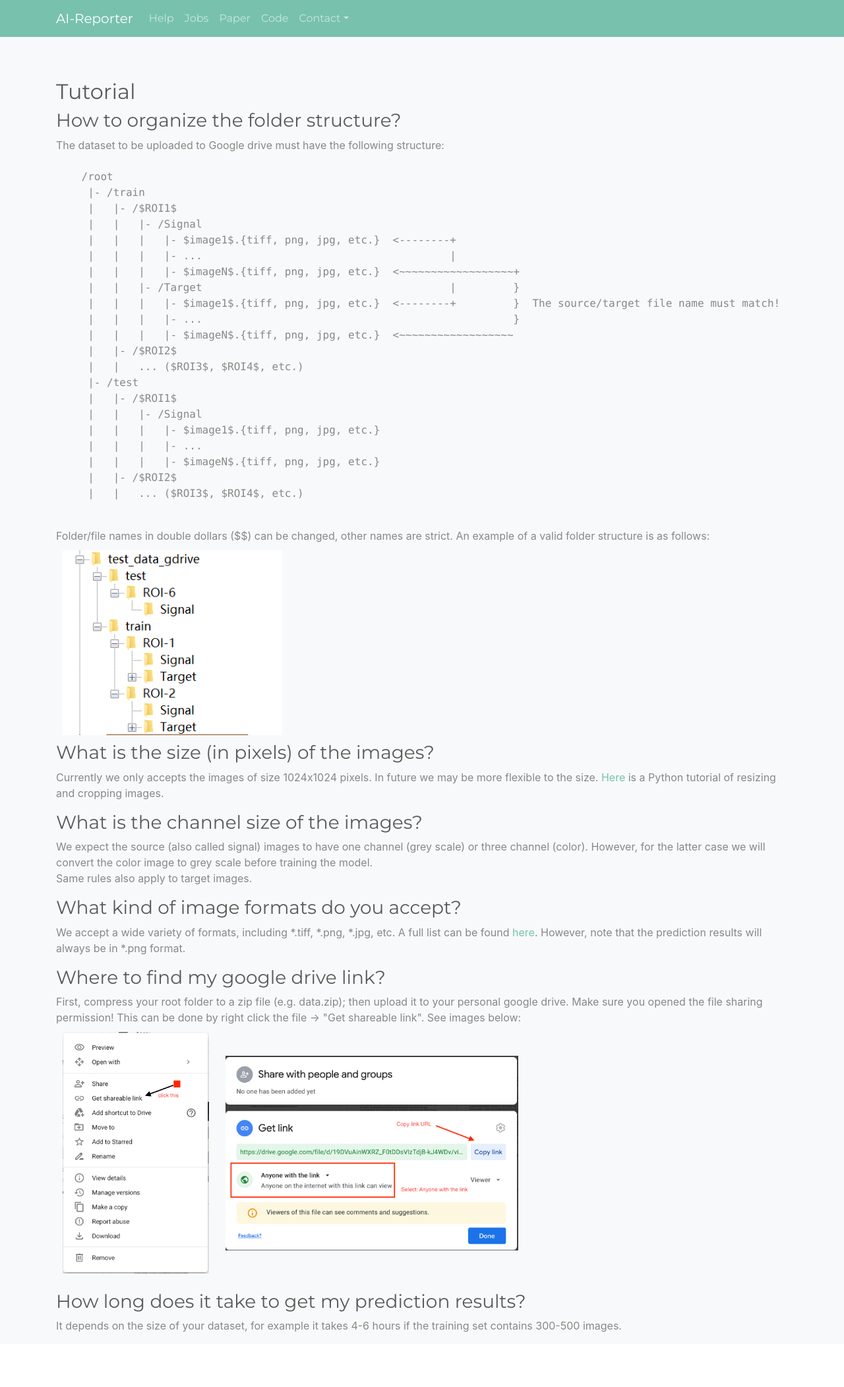
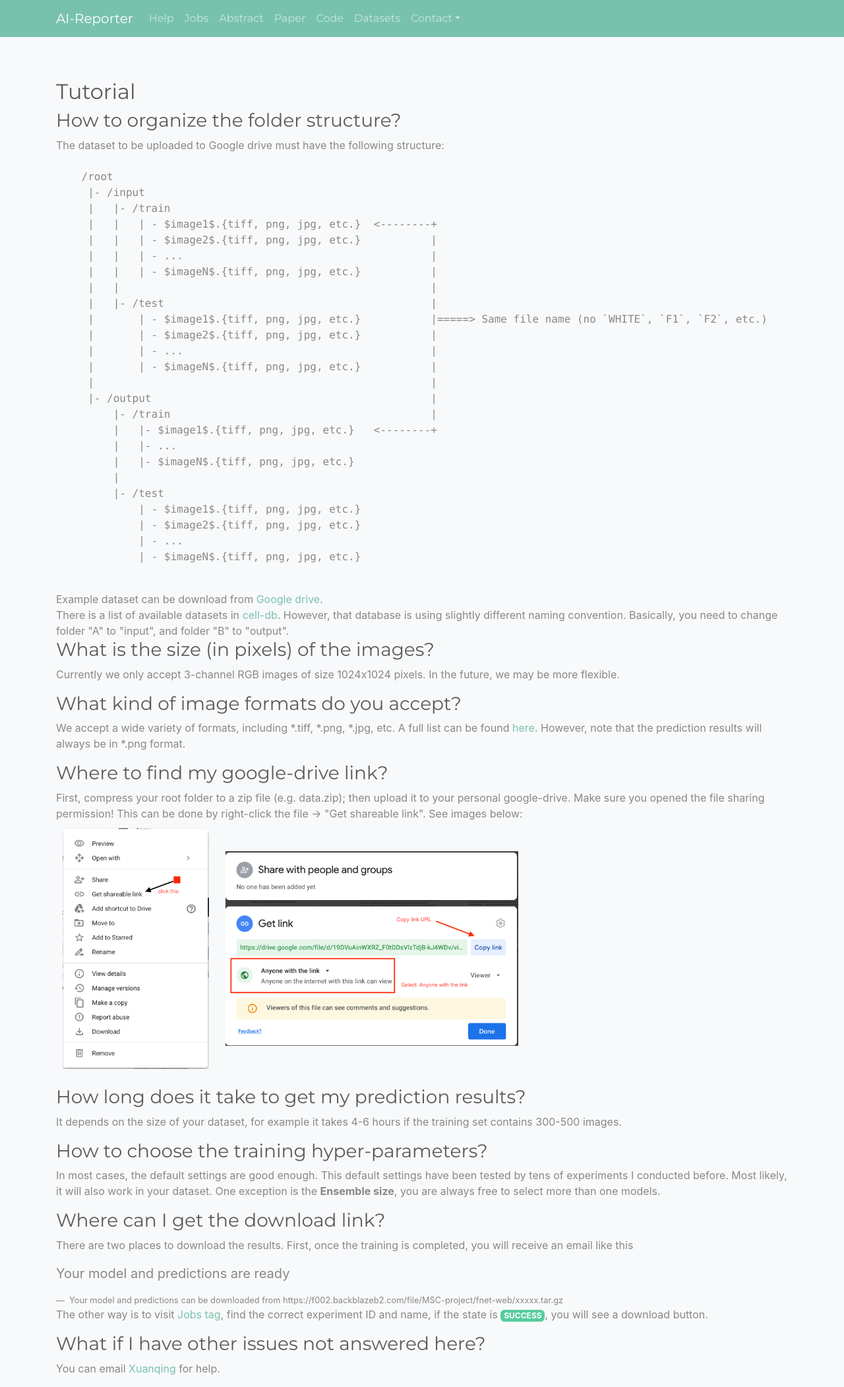
Before and after one commit to xuanqing94/fnet-web, a Flask app: page /help in a window 1280 px wide. Shown: the whole page at 66% size. Before the commit the page ends 2019 px from the top, so only its background shows below. Run offline with Flask 2, Linux system fonts and the light colour scheme; some libraries are stand-ins or nearby versions.

Commit message:
new features

```diff
--- a/app.py
+++ b/app.py
@@ -2,9 +2,11 @@ import glob
 import logging
 import multiprocessing
 import os
+import ast
 import shutil
 import sqlite3
 import datetime
+from pathlib import PurePath
 
 # Import smtplib for the actual sending function
 import smtplib
@@ -61,11 +63,12 @@ class JobItem:
             "SUBMIT",
             req["gdrive-url"],
             {
-                "epochs": req["epochs"],
-                "batch_size": req["batch-size"],
-                "learning_rate": req["learning-rate"],
-                "weight_decay": req["weight-decay"],
-                "drop_rate": req["drop-rate"],
+                "epochs": int(req["epochs"]),
+                "batch_size": int(req["batch-size"]),
+                "learning_rate": float(req["learning-rate"]),
+                "weight_decay": float(req["weight-decay"]),
+                "drop_rate": float(req["drop-rate"]),
+                "n_models": int(req["n-models"]),
             },
             req['short-description'],
         )
@@ -86,7 +89,7 @@ class SQL:
 
     def create_table(self):
         command = """CREATE TABLE job_list
-                       (ID text, timestamp text, first_name text, last_name text, email text, proj_name text, status text, download_url text, train_cfg text, description text)"""
+                       (ID text, timestamp text, first_name text, last_name text, email text, proj_name text, status text, download_url text, description text, train_cfg text)"""
         self.conn.execute(command)
         self.conn.commit()
 
@@ -95,7 +98,7 @@ class SQL:
         for row in self.conn.execute(
             """SELECT * FROM job_list ORDER BY timestamp DESC"""
         ):
-            job_list.append(JobItem(*row[:-1], eval(row[-1])))
+            job_list.append(JobItem(*row[:-1], ast.literal_eval(row[-1])))
         return job_list
 
     def insert_job(self, job_item: JobItem):
@@ -111,8 +114,8 @@ class SQL:
                 job_item.proj_name,
                 job_item.status,
                 job_item.download_url,
+                job_item.description,
                 str(job_item.train_cfg),
-                job_item.description,
             ),
         )
         self.conn.commit()
@@ -134,21 +137,18 @@ class SQL:
 
 
 SQL_FILE = "./job_list.sqlite"
-
-"""
-SQL_HANDLE = SQL(SQL_FILE)
-SQL_HANDLE.create_table()
-job_list = [
-        JobItem(str(uuid.uuid4()), "2019-01-01 09:00:00", "Xuanqing", "Liu", "xqliu@cs.ucla.edu", "Test job list", "SUBMIT", "TBD", {"batch_size": 4, "learning_rate": 1.0e-3}, ""),
-        JobItem(str(uuid.uuid4()), "2019-01-01 09:00:01", "Xuanqing", "Liu", "xqliu@cs.ucla.edu", "Test job list", "QUEUE", "TBD", {"batch_size": 4, "learning_rate": 1.0e-3}, ""),
-        JobItem(str(uuid.uuid4()), "2019-01-01 09:00:02", "Xuanqing", "Liu", "xqliu@cs.ucla.edu", "Test job list", "RUN", "TBD", {"batch_size": 4, "learning_rate": 1.0e-3}, ""),
-        JobItem(str(uuid.uuid4()), "2019-01-01 09:00:03", "Xuanqing", "Liu", "xqliu@cs.ucla.edu", "Test job list", "SUCCESS", "TBD", {"batch_size": 4, "learning_rate": 1.0e-3}, ""),
-        JobItem(str(uuid.uuid4()), "2019-01-01 09:00:04", "Xuanqing", "Liu", "xqliu@cs.ucla.edu", "Test job list", "FAILURE", "TBD", {"batch_size": 4, "learning_rate": 1.0e-3}, ""),
-]
-for job in job_list:
-    SQL_HANDLE.insert_job(job)
-exit(0)
-"""
+if not os.path.isfile(SQL_FILE):
+    SQL_HANDLE = SQL(SQL_FILE)
+    SQL_HANDLE.create_table()
+    job_list = [
+            JobItem(str(uuid.uuid4()), "2019-01-01 09:00:00", "Xuanqing", "Liu", "xqliu@cs.ucla.edu", "Test job list", "SUBMIT", "TBD", {"batch_size": 4, "learning_rate": 1.0e-3}, "DESC"),
+            JobItem(str(uuid.uuid4()), "2019-01-01 09:00:01", "Xuanqing", "Liu", "xqliu@cs.ucla.edu", "Test job list", "QUEUE", "TBD", {"batch_size": 4, "learning_rate": 1.0e-3}, "DESC"),
+            JobItem(str(uuid.uuid4()), "2019-01-01 09:00:02", "Xuanqing", "Liu", "xqliu@cs.ucla.edu", "Test job list", "RUN", "TBD", {"batch_size": 4, "learning_rate": 1.0e-3}, "DESC"),
+            JobItem(str(uuid.uuid4()), "2019-01-01 09:00:03", "Xuanqing", "Liu", "xqliu@cs.ucla.edu", "Test job list", "SUCCESS", "TBD",  {"batch_size": 4, "learning_rate": 1.0e-3}, "DESC"),
+            JobItem(str(uuid.uuid4()), "2019-01-01 09:00:04", "Xuanqing", "Liu", "xqliu@cs.ucla.edu", "Test job list", "FAILURE", "TBD", {"batch_size": 4, "learning_rate": 1.0e-3}, "DESC"),
+    ]
+    for job in job_list:
+        SQL_HANDLE.insert_job(job)
 
 app = Flask(__name__)
 logging.basicConfig(
@@ -176,142 +176,6 @@ def send_email(title, body, recipient):
         server.helo()
         server.send_message(msg)
 
-
-def convert_to_png(in_img):
-    """Convert the input image to png format. As png is known to work with pix2pix.
-    We could also modify their code to directly support other formats as well.
-
-    Input channels will be compressed to one channel. If input is color image, it will
-    be converted to black and white image.
-
-    Output image coexists with input image, only the file extension will be changed to
-    png. If the input is already in png format, then it will be overwritten.
-    :param in_img: Path to input image.
-    :return: Path to
-    """
-    if in_img.endswith(".tiff") or in_img.endswith(".tif"):
-        dat = tifffile.imread(in_img).astype(np.float)
-    else:
-        dat = imageio.imread(in_img).astype(np.float)
-    if len(dat.shape) != 2:
-        # guess the data spec
-        if dat.shape[-1] == 3:
-            # Convert rgb to grey
-            dat = 0.2989 * dat[:, :, 0] + 0.5870 * dat[:, :, 1] + 0.1140 * dat[:, :, 2]
-        elif dat.shape[-1] == 1:
-            dat = dat[:, :, 0]
-        else:
-            raise RuntimeError("Unknown data structure: ", dat.shape, dat)
-    assert dat.shape[0] == dat.shape[1] == 1024
-    dat = dat.astype(np.uint8)
-    # replace the file extension to png
-    out_img = ".".join(in_img.split(".")[:-1] + ["png"])
-    imageio.imwrite(out_img, dat)
-    return out_img
-
-
-def collect_images_and_copy(train_dir, test_dir, out_dir):
-    """Collect images from training and testing directories, and move them to
-    output directory for launching Pix2pix.
-    :param train_dir: str, the root directory of training files.
-    :param test_dir: str, the root directory of testing files.
-    :param out_dir: str, the output directory in which both training and test
-    files will be written.
-    :return: the number of training images and the number of testing images.
-    """
-
-    def collect_images(folder):
-        """Get all images under this folder with valid extension.
-        :param folder: Path to directory containing images.
-        :return: A list of path to images with sorted order.
-        """
-        images = []
-        for valid_ext in ["png", "jpg", "jpeg", "tif", "tiff"]:
-            images.extend(glob.glob(f"{folder}/*.{valid_ext}"))
-        return sorted(images)
-
-    def move_or_copy_overwrite(src_f, dst_folder, move=True):
-        """A helper function to move/copy image from one place to another. The
-        image file name will not change after moving/copying. It may also overwrite
-        the file in dst_folder having the same file name.
-        :param src_f: Path to source image.
-        :param dst_folder: Path to target folder.
-        :param move: Whether to move or copy the image.
-        :return: None
-        """
-        dst_file = os.path.join(dst_folder, os.path.basename(src_f))
-        if move:
-            shutil.move(src_f, dst_file)
-        else:
-            shutil.copy(src_f, dst_file)
-
-    train_signal_images = collect_images(f"{train_dir}/**/Signal/")
-    train_target_images = [f.replace("Signal", "Target") for f in train_signal_images]
-    train_A = os.path.join(out_dir, "A/train")
-    train_B = os.path.join(out_dir, "B/train")
-    os.makedirs(train_A, exist_ok=True)
-    os.makedirs(train_B, exist_ok=True)
-    for fa, fb in zip(train_signal_images, train_target_images):
-        # Temperary!!
-        # fb = fb.replace('WHITE', 'F1')
-        assert os.path.isfile(fb)
-        # convert image to png format
-        fa = convert_to_png(fa)
-        fb = convert_to_png(fb)
-        move_or_copy_overwrite(fa, train_A)
-        move_or_copy_overwrite(fb, train_B)
-
-    # prepare the test folder, this is optional.
-    test_signal_images = collect_images(f"{test_dir}/**/Signal/")
-    test_A = os.path.join(out_dir, "A/test")
-    test_B = os.path.join(out_dir, "B/test")
-    os.makedirs(test_A, exist_ok=True)
-    os.makedirs(test_B, exist_ok=True)
-    for fa in test_signal_images:
-        fa = convert_to_png(fa)
-        move_or_copy_overwrite(fa, test_A, move=False)
-        # a fake target image
-        move_or_copy_overwrite(fa, test_B)
-
-    # Gather some statistics
-    return len(train_signal_images), len(test_signal_images)
-
-
-def combine_A_and_B(out_dir):
-    bash_cmd = (
-        f"python ./scripts/combine_A_and_B.py --fold_A={out_dir}/A "
-        f"--fold_B={out_dir}/B --fold_AB={out_dir}/AB"
-    )
-    ret_code = subprocess.run(bash_cmd.split())
-    logging.info(f"Combine A and B script finished with return code ({ret_code})")
-    return ret_code
-
-
-"""
-def train_marker(out_dir, expr_name):
-    bash_cmd = (
-        f"python ./train.py --dataroot={out_dir}/AB "
-        f"--name {expr_name} "
-        f"--gpu_ids 0 --model=pix2pix --input_nc=1 "
-        f"--output_nc=1 --dataset_mode aligned --batch_size 2 "
-        f"--load_size=1024 --crop_size 1024"
-    )
-    ret_code = subprocess.run(bash_cmd.split())
-    logging.info(f"Training code finished with return code ({ret_code})")
-    return ret_code
-
-
-def test_marker(out_dir, results_dir, expr_name):
-    bash_cmd = (
-        f"python test.py --dataroot {out_dir}/AB "
-        f"--name {expr_name} --gpu_ids 0 --model pix2pix --input_nc 1 "
-        f"--output_nc 1 --dataset_mode aligned --load_size 1024 "
-        f"--crop_size 1024 --results_dir {results_dir}"
-    )
-    ret_code = subprocess.run(bash_cmd.split())
-    logging.info(f"Testing code finished with return code ({ret_code})")
-    return ret_code
-"""
 
 def confirmation_mail_body(job: JobItem, num_training_imgs, num_testing_imgs):
     """Compose the body of confirmation email.
@@ -353,14 +217,17 @@ def results_mail_body(result):
 
 
 def train_marker(src, tgt, train_cfg, ckpt_dir):
-    cmd = (
-        f"python -m BNNBench.trainer.ensemble_trainer --src-dir {src} --tgt-dir {tgt}"
-        f"--dropout {train_cfg['drop_rate']} --batch-size {train_cfg['batch_size']}"
-        f"--img-size 1024 --init-lr {train_cfg['learning_rate']} --total-epochs {train_cfg['epochs']}"
-        f"--weight-decay {train_cfg['weight_decay']} --ckpt-file {ckpt_dir}"
-    )
-    ret_code = subprocess.run(cmd.split())
-    logging.info(f"Training code finished with return code ({ret_code})")
+    ret_code = 0
+    for k_model in range(train_cfg['n_models']):
+        ckpt_f = os.path.join(ckpt_dir, f"model_{k_model}")
+        cmd = (
+            f"python -m BNNBench.trainer.ensemble_trainer --src-dir {src} --tgt-dir {tgt} "
+            f"--dropout --batch-size {train_cfg['batch_size']} --img-size 1024 "
+            f"--init-lr {train_cfg['learning_rate']} --total-epochs {train_cfg['epochs']} "
+            f"--weight-decay {train_cfg['weight_decay']} --ckpt-file {ckpt_f}"
+        )
+        ret_code = subprocess.run(cmd, shell=True)
+        logging.info(f"Training code finished with return code ({ret_code})")
     return ret_code
 
 
@@ -370,10 +237,26 @@ def test_marker(src, tgt, ckpt_dir, result_dir):
         f"--img-size 1024 --batch-size 16 --test-src-dir {src} --test-tgt-dir {tgt} "
         f"--result-dir {result_dir}"
     )
-    ret_code = subprocess.run(cmd.split())
+    ret_code = subprocess.run(cmd, shell=True)
     logging.info(f"Testing code finished with return code ({ret_code})")
     return ret_code
 
+
+def pack_result_and_upload(result_dir):
+    result_tar_ball = os.path.join("./results", PurePath(result_dir).stem + ".tar.gz")
+    pack_cmd = f"tar -czvf {result_tar_ball} {result_dir}/"
+    ret_code = subprocess.run(pack_cmd, shell=True)
+    logging.info(f"Created tar ball with return code {ret_code}")
+    if ret_code.returncode == 0:
+        # upload to backblaze b2, currently we are using Xuanqing's personal account.
+        # In the future we need to have a formal account
+        tar_f = os.path.basename(result_tar_ball)
+        upload_cmd = f"b2 upload-file MSC-project {result_tar_ball} fnet-web/{tar_f}"
+        with subprocess.Popen(upload_cmd, shell=True, stdout=subprocess.PIPE) as proc:
+            # read first line for download url
+            url = proc.stdout.readline().decode("utf8").lstrip("URL by file name: ")
+        logging.info(f"Uploaded tar ball with downloading url {url}")
+    return url
 
 def process_task(job: JobItem, file_id):
     # update state
@@ -412,18 +295,23 @@ def process_task(job: JobItem, file_id):
         )
         # train for this marker
         logging.info("Launching the training loop")
-        train_marker(train_src_dir, train_tgt_dir, job.train_cfg, job.ID)
-
+        ckpt_dir = os.path.join("./checkpoints", job.ID)
+        os.makedirs(ckpt_dir, exist_ok=True)
+        train_marker(train_src_dir, train_tgt_dir, job.train_cfg, ckpt_dir)
         # generate the prediction result
         logging.info("Generating the prediction result")
-        test_marker(out_dir, results_dir, expr_name)
+        result_dir = os.path.join("./results", job.ID)
+        os.makedirs(result_dir, exist_ok=True)
+        test_marker(test_src_dir, test_tgt_dir, ckpt_dir, result_dir)
+        # package the result and upload
+        result_url = pack_result_and_upload(result_dir)
         # Send email to client
-        # send_email("Your model and predictions are ready")
+        send_email("Your model and predictions are ready", f"Your model and predictions can be downloaded from {result_url}", job.email)
     except Exception as e:
         send_email("JOB FAILURE", str(e), job.email)
         SQL_HANDLE.update_job_status(job.ID, "FAILURE")
         raise e
-    SQL_HANDLE.update_job_status_with_url(job.ID, "SUCCESS", "")
+    SQL_HANDLE.update_job_status_with_url(job.ID, "SUCCESS", result_url)
 
 
 def get_and_verify_gdrive_url(url):
@@ -445,13 +333,13 @@ def start_training():
     job = JobItem.from_request(result)
     is_valid_uri, file_id = get_and_verify_gdrive_url(job.download_url)
     is_valid_email = validate_email(
-        email_address=job.email, check_regex=True, check_mx=False
+        email_address=job.email
     )
     if is_valid_email and is_valid_uri:
         # start a new process to download this file
         download_thread = multiprocessing.Process(
             target=process_task,
-            args=(job.ID, result, file_id, job.email),
+            args=(job, file_id),
             name=f"Download for {job.email}",
         )
         download_thread.start()
--- a/requirements.txt
+++ b/requirements.txt
@@ -7,3 +7,4 @@ flask
 googledrivedownloader
 py3-validate-email
 nvgpu
+b2
--- a/templates/frame.html
+++ b/templates/frame.html
@@ -48,10 +48,16 @@
               </a>
             </li>
             <li class="nav-item">
+              <a class="nav-link" href="https://xuanqing94.github.io/ai-reporter">Abstract</a>
+            </li>
+            <li class="nav-item">
               <a class="nav-link" href="https://www.nature.com/articles/s41598-021-85905-z">Paper</a>
             </li>
             <li class="nav-item">
               <a class="nav-link" href="https://github.com/xuanqing94/ai-reporter">Code</a>
+            </li>
+            <li class="nav-item">
+              <a class="nav-link" href="https://xuanqing94.github.io/cell-db">Datasets</a>
             </li>
             <li class="nav-item dropdown">
               <a class="nav-link dropdown-toggle" data-toggle="dropdown"
--- a/templates/help.html
+++ b/templates/help.html
@@ -6,42 +6,38 @@
     The dataset to be uploaded to Google drive must have the following structure:
     <p style="font-family:Lucida Console,monospace;white-space: pre;">
     /root
-     |- /train
-     |   |- /$ROI1$
-     |   |   |- /Signal
-     |   |   |   |- $image1$.{tiff, png, jpg, etc.}  <--------+
-     |   |   |   |- ...                                       |
-     |   |   |   |- $imageN$.{tiff, png, jpg, etc.}  <~~~~~~~~~~~~~~~~~~+
-     |   |   |- /Target                                       |         }
-     |   |   |   |- $image1$.{tiff, png, jpg, etc.}  <--------+         }  The source/target file name must match!
-     |   |   |   |- ...                                                 }
-     |   |   |   |- $imageN$.{tiff, png, jpg, etc.}  <~~~~~~~~~~~~~~~~~~
-     |   |- /$ROI2$
-     |   |   ... ($ROI3$, $ROI4$, etc.)
-     |- /test
-     |   |- /$ROI1$
-     |   |   |- /Signal
-     |   |   |   |- $image1$.{tiff, png, jpg, etc.}
-     |   |   |   |- ...
-     |   |   |   |- $imageN$.{tiff, png, jpg, etc.}
-     |   |- /$ROI2$
-     |   |   ... ($ROI3$, $ROI4$, etc.)
+     |- /input
+     |   |- /train
+     |   |   | - $image1$.{tiff, png, jpg, etc.}  <--------+
+     |   |   | - $image2$.{tiff, png, jpg, etc.}           |
+     |   |   | - ...                                       |
+     |   |   | - $imageN$.{tiff, png, jpg, etc.}           |
+     |   |                                                 |
+     |   |- /test                                          |
+     |       | - $image1$.{tiff, png, jpg, etc.}           |=====> Same file name (no `WHITE`, `F1`, `F2`, etc.)
+     |       | - $image2$.{tiff, png, jpg, etc.}           |
+     |       | - ...                                       |
+     |       | - $imageN$.{tiff, png, jpg, etc.}           |
+     |                                                     |
+     |- /output                                            |
+         |- /train                                         |
+         |   |- $image1$.{tiff, png, jpg, etc.}   <--------+
+         |   |- ...
+         |   |- $imageN$.{tiff, png, jpg, etc.}
+         |
+         |- /test
+             | - $image1$.{tiff, png, jpg, etc.}
+             | - $image2$.{tiff, png, jpg, etc.}
+             | - ...
+             | - $imageN$.{tiff, png, jpg, etc.}
     </p>
-    Folder/file names in double dollars ($$) can be changed, other names are
-    strict. An example of a valid folder structure is as follows: <br>
-    <img src="{{url_for('static', filename='tree_structure.png')}}"
-         style="margin:10px;width:30%;height:auto;"/>
+Example dataset can be download from <a href="https://drive.google.com/file/d/1Kf3LYx8OcbKguKV6pWtHB_PCivMYhcBZ/view?usp=sharing">Google drive</a>.
+<br>
+There is a list of available datasets in <a href="http://xuanqing94.github.io/cell-db">cell-db</a>. However, that database is using slightly
+different naming convention. Basically, you need to change folder "A" to "input", and folder "B" to "output".
     <h3>What is the size (in pixels) of the images?</h3>
     <p>
-        Currently we only accepts the images of size 1024x1024 pixels. In future we may be more flexible to the size.
-        <a href="https://auth0.com/blog/image-processing-in-python-with-pillow/#:~:text=format%20this%20way.-,Resizing%20Images,Image%20with%20the%20new%20dimensions.">Here</a>
-        is a Python tutorial of resizing and cropping images.
-    </p>
-    <h3>What is the channel size of the images?</h3>
-    <p>
-        We expect the source (also called signal) images to have one channel (grey scale) or three channel (color). However, for the latter case we will convert the color image
-        to grey scale before training the model.<br>
-        Same rules also apply to target images.
+        Currently we only accept 3-channel RGB images of size 1024x1024 pixels. In the future, we may be more flexible.
     </p>
     <h3>What kind of image formats do you accept?</h3>
     <p>
@@ -50,10 +46,10 @@
             href="https://imageio.readthedocs.io/en/stable/formats.html#single-images">here</a>. However, note that the
         prediction results will always be in *.png format.
     </p>
-    <h3>Where to find my google drive link?</h3>
+    <h3>Where to find my google-drive link?</h3>
     <p>
-        First, compress your root folder to a zip file (e.g. data.zip); then upload it to your personal google drive.
-        Make sure you opened the file sharing permission! This can be done by right click the file -> "Get shareable link". See images below:<br>
+        First, compress your root folder to a zip file (e.g. data.zip); then upload it to your personal google-drive.
+        Make sure you opened the file sharing permission! This can be done by right-click the file -> "Get shareable link". See images below:<br>
         <img src="{{url_for('static', filename='right-click.png')}}" style="margin:10px;width:20%;height:auto;"/>
         <img src="{{url_for('static', filename='share-link.png')}}" style="margin:10px;width:40%;height:auto;"/>
     </p>
@@ -61,5 +57,21 @@
     <p>
         It depends on the size of your dataset, for example it takes 4-6 hours if the training set contains 300-500 images.
     </p>
-
+    <h3>How to choose the training hyper-parameters?</h3>
+    <p>
+        In most cases, the default settings are good enough. This default settings have been tested by tens of experiments I conducted before.
+        Most likely, it will also work in your dataset. One exception is the <strong>Ensemble size</strong>, you are always free to select more than one models.
+    </p>
+    <h3>Where can I get the download link?</h3>
+    <p>There are two places to download the results. First, once the training is completed, you will receive an email like this
+        <blockquote class="blockquote text-left">
+        Your model and predictions are ready
+        </blockquote>
+        <footer class="blockquote-footer">
+            Your model and predictions can be downloaded from https://f002.backblazeb2.com/file/MSC-project/fnet-web/xxxxx.tar.gz
+        </footer>
+The other way is to visit <a href="/show_jobs">Jobs tag</a>, find the correct experiment ID and name, if the state is <span class="badge badge-success">SUCCESS</span>, you will see a download button.
+    </p>
+    <h3>What if I have other issues not answered here?</h3>
+    <p>You can email <a href="mailto:xqliu@cs.ucla.edu">Xuanqing</a> for help.</p>
 {% endblock %}
--- a/templates/show_jobs.html
+++ b/templates/show_jobs.html
@@ -5,7 +5,7 @@
   <thead>
     <tr>
       <th scope="col">Job ID#</th>
-      <th scope="col">Timestamp</th>
+      <th scope="col">Timestamp &darr;</th>
       <th scope="col">Name</th>
       <th scope="col">Email</th>
       <th scope="col">Proj name</th>
@@ -39,7 +39,7 @@
       </td>
 
       <td>
-      {% if item.status != "Success" %}
+      {% if item.status != "SUCCESS" %}
       <button type="button" class="btn btn-sm btn-primary" disabled>Check later</button>
       {% else %}
       <a href="{{ item.download_url }}" class="btn btn-primary btn-sm active" role="button" aria-pressed="true">Download</a>
```
Also changed, not shown: 1 other file.
